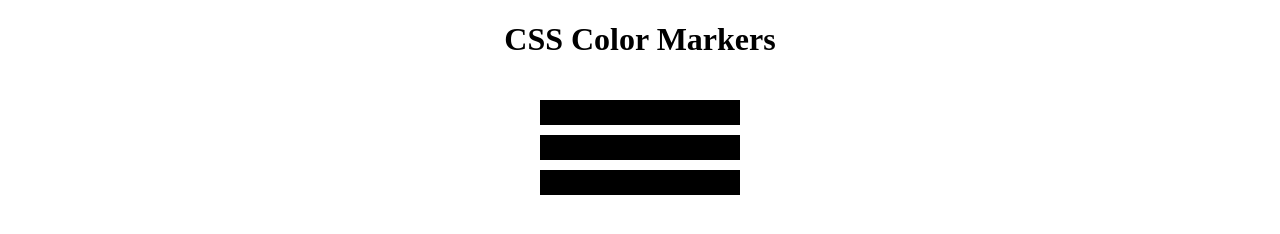
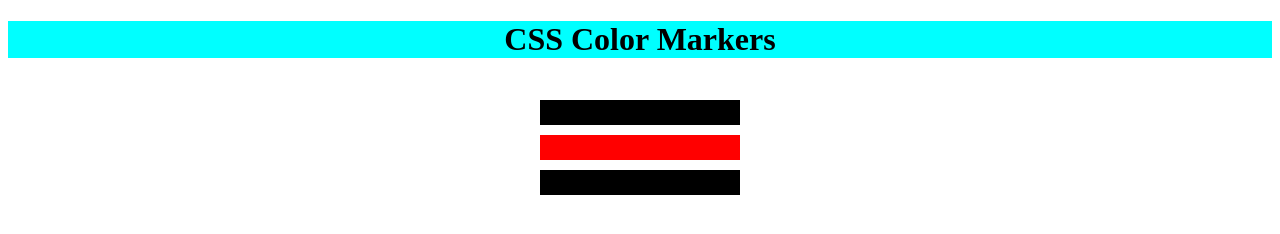
Before and after one commit to Yinkusadel/03-fcc-csscolormarkers, a website: page index.html in a window 1280 px wide. Drawn offline with Linux system fonts and the light colour scheme.

Commit message:
add complete solution to csscolormarkers

```diff
--- a/styles.css
+++ b/styles.css
@@ -1,5 +1,6 @@
 h1 {
     text-align: center;
+    background-color: rgb(0, 255, 255);
   }
 
   .marker{
@@ -13,7 +14,7 @@ h1 {
   }
 
   .two {
-    background-color: rgb(0, 0, 0);
+    background-color: rgb(255, 0, 0);
   }
 
   .three {
```
